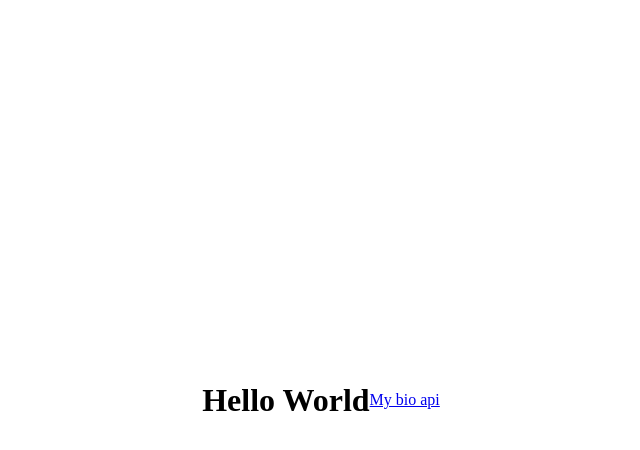
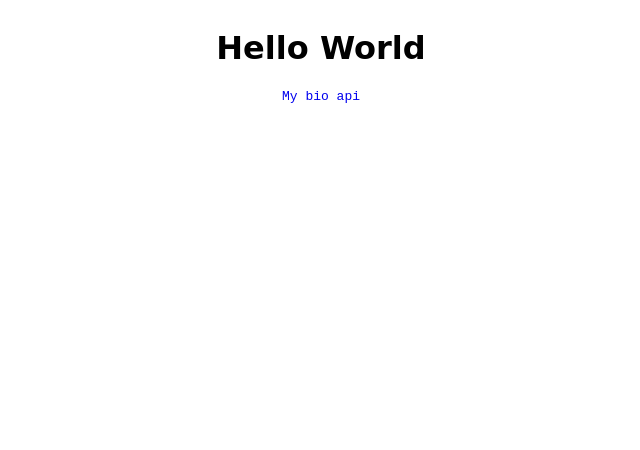
Before and after one commit to alfianahar/my-bio-json, a plain HTML site: page index.html in a window 1280 px wide. Shown: the whole page, without its empty margins (319-959 px from the left). Drawn offline with Linux system fonts and the light colour scheme.

Commit message:
new style

```diff
--- a/index.html
+++ b/index.html
@@ -6,14 +6,20 @@
     <title>Document</title>
     <style>
         body {
+            font-family: cursive;
             display: flex;
+            flex-direction: column;
             align-items: center;
             justify-content: center;
+        }
+        a {
+            font-family: monospace;
+            text-decoration: none;
         }
     </style>
 </head>
 <body>
     <h1>Hello World</h1>
-    <a href="/data/bio-button.json">My bio api</a>
+    <a href="/data/bio-button.json" target="_blank">My bio api</a>
 </body>
 </html>
```
